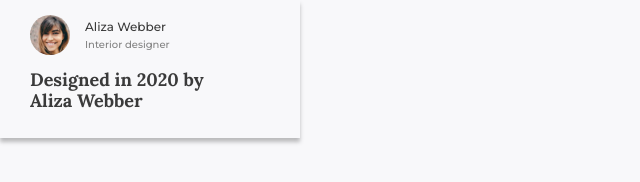
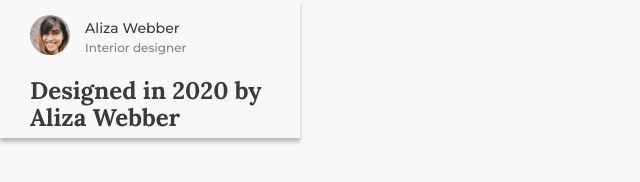
Before and after one commit to GavinITP/Interior-Consultant, a plain HTML site: page index.html in a window 1280 px wide. Shown: the whole page, without its empty margins (0-640 px from the left). Drawn offline with nearby package versions, Linux system fonts and the light colour scheme.

Commit message:
Make card font responsive.

```diff
--- a/css/styles.css
+++ b/css/styles.css
@@ -81,7 +81,7 @@ body {
 
 .card__name {
   font-family: var(--font-general);
-  font-size: 1.2rem;
+  font-size: clamp(1.2rem, 1.6vw, 1.4rem);
   font-weight: 500;
   margin: 5px 15px;
 }
@@ -89,7 +89,7 @@ body {
 .card__job {
   font-family: var(--font-general);
   font-weight: 500;
-  font-size: 1rem;
+  font-size: clamp(1rem, 1.4vw, 1.2rem);
   color: #828282;
   margin: 2px 15px;
 }
@@ -97,6 +97,6 @@ body {
 .card__heading {
   font-family: var(--font-heading);
   font-weight: 700;
-  font-size: 1.8rem;
+  font-size: clamp(1.8rem, 2.7vw, 2.4rem);
   width: 17ch;
 }
```
